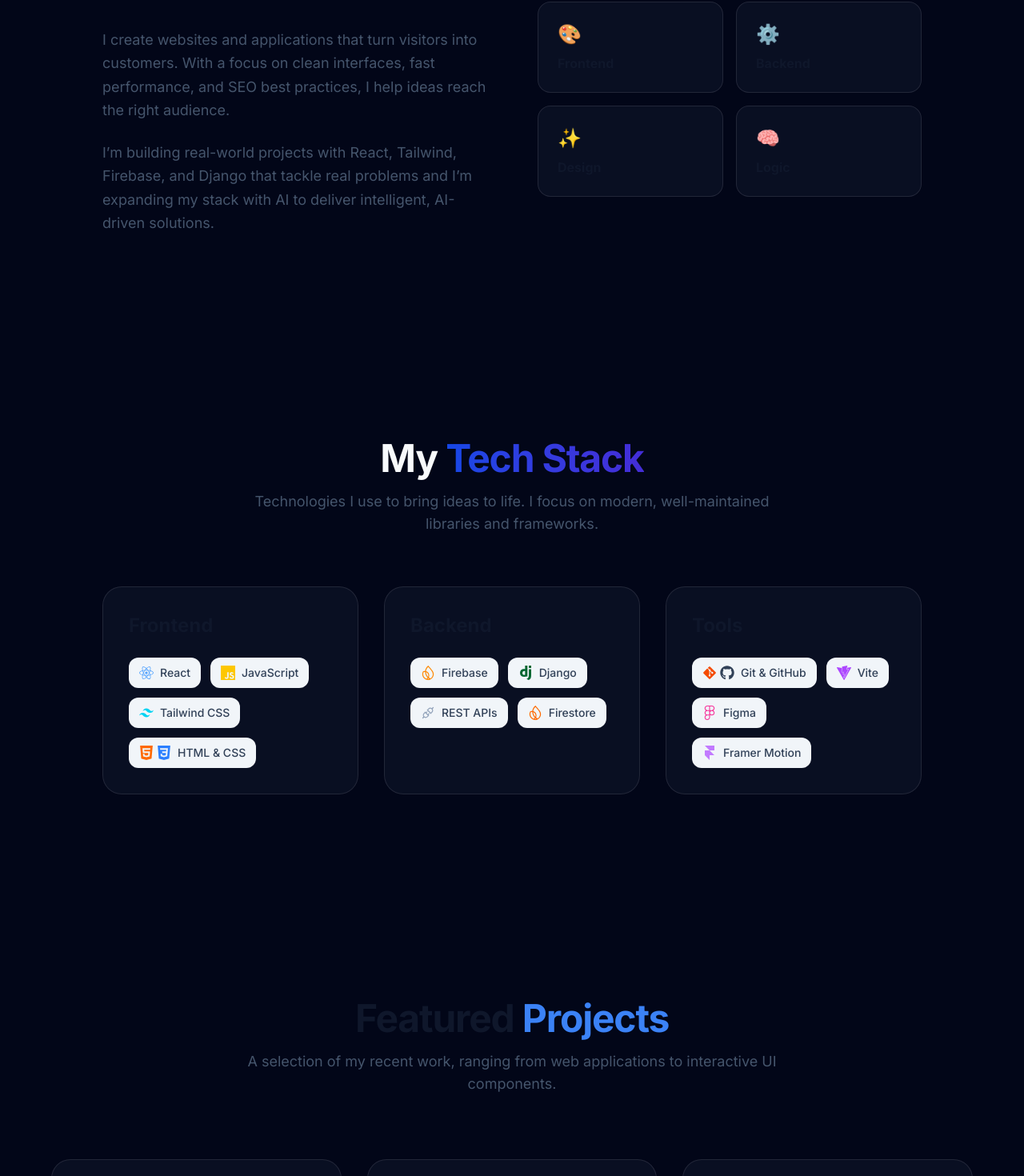
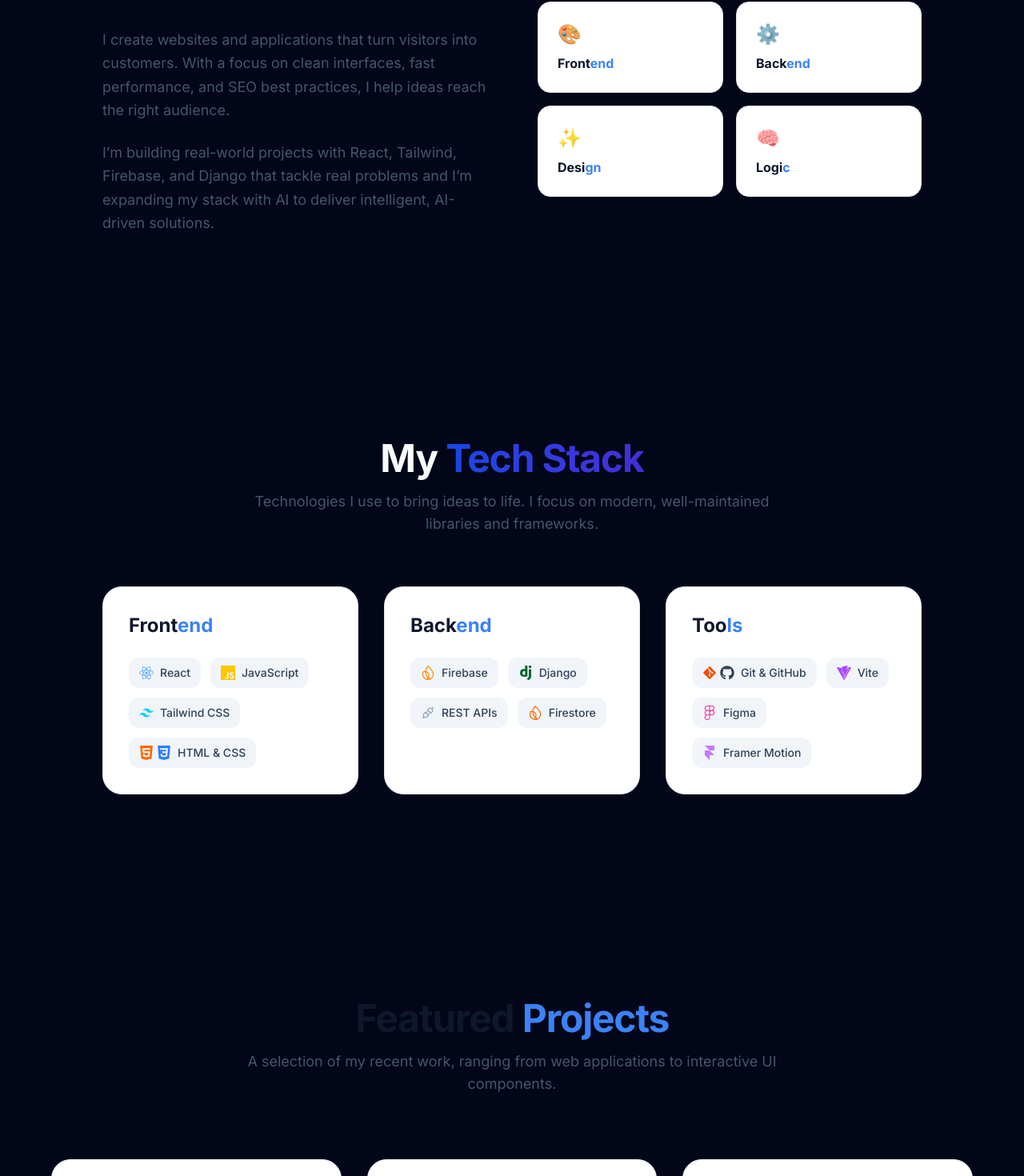
Before and after one commit to cKm-IceCold/Portfolio, a React (Vite) app: page / in a window 1280 px wide. Shown: the part 973-2443 px from the top of the page at 80% size. Built offline with nearby package versions, Linux system fonts and the light colour scheme.

Commit message:
Text color Changes 1

```diff
--- a/src/components/ProjectCard.jsx
+++ b/src/components/ProjectCard.jsx
@@ -3,18 +3,35 @@ import { FaGithub } from "react-icons/fa";
 import { FiExternalLink } from "react-icons/fi";
 
 const ProjectCard = ({ project }) => {
+  const renderTitle = (title) => {
+    const parts = title.split(" ");
+    if (parts.length > 1) {
+      return (
+        <>
+          {parts[0]} <span className="text-primary">{parts.slice(1).join(" ")}</span>
+        </>
+      );
+    }
+    const mid = Math.floor(title.length / 2);
+    return (
+      <>
+        {title.substring(0, mid)}
+        <span className="text-primary">{title.substring(mid)}</span>
+      </>
+    );
+  };
+
   return (
     <motion.div
       initial={{ opacity: 0, scale: 0.95 }}
       whileInView={{ opacity: 1, scale: 1 }}
       viewport={{ once: true }}
       transition={{ duration: 0.5 }}
-      whileHover={{ y: -5 }}
-      className="group p-1 rounded-3xl glass hover:border-primary/50 transition-all duration-300 overflow-hidden"
+      className="p-1 rounded-3xl border border-slate-200 dark:border-white/10 bg-white dark:bg-slate-900 overflow-hidden"
     >
       <div className="p-7">
-        <h3 className="text-2xl font-bold mb-3 text-slate-800 dark:text-white group-hover:text-primary transition-colors">
-          {project.title}
+        <h3 className="text-2xl font-bold mb-3 text-slate-900 dark:text-white">
+          {renderTitle(project.title)}
         </h3>
 
         <p className="text-slate-600 dark:text-slate-400 mb-6 line-clamp-3 leading-relaxed">
@@ -45,7 +62,7 @@ const ProjectCard = ({ project }) => {
             href={project.github}
             target="_blank"
             rel="noopener noreferrer"
-            className="text-sm font-bold text-slate-500 dark:text-slate-400 hover:text-slate-900 dark:hover:text-white transition-colors flex items-center gap-2"
+            className="text-sm font-bold text-slate-500 dark:text-slate-400 flex items-center gap-2"
           >
             <FaGithub className="text-lg" /> Source Code
           </a>
--- a/src/index.css
+++ b/src/index.css
@@ -1,15 +1,21 @@
 @import "tailwindcss";
 
 @theme {
-  --color-primary: #3b82f6;
+  --color-primary: #0f172a;
+  /* Blackish per user request */
   --color-secondary: #8b5cf6;
   --font-sans: "Inter", system-ui, -apple-system, sans-serif;
 }
 
 @layer base {
   body {
-    @apply font-sans antialiased transition-colors duration-300;
+    @apply font-sans antialiased;
     @apply bg-slate-50 text-slate-900;
+  }
+
+  .dark {
+    --color-primary: #3b82f6;
+    /* Blue for dark mode */
   }
 
   .dark body {
--- a/src/sections/About.jsx
+++ b/src/sections/About.jsx
@@ -33,10 +33,10 @@ const About = () => {
         {/* Highlights */}
         <div className="grid grid-cols-2 gap-4">
           {[
-            { label: "Frontend", icon: "🎨" },
-            { label: "Backend", icon: "⚙️" },
-            { label: "Design", icon: "✨" },
-            { label: "Logic", icon: "🧠" },
+            { display: <>Front<span className="text-primary">end</span></>, label: "Frontend", icon: "🎨" },
+            { display: <>Back<span className="text-primary">end</span></>, label: "Backend", icon: "⚙️" },
+            { display: <>Desi<span className="text-primary">gn</span></>, label: "Design", icon: "✨" },
+            { display: <>Logi<span className="text-primary">c</span></>, label: "Logic", icon: "🧠" },
           ].map((item, index) => (
             <motion.div
               key={item.label}
@@ -44,13 +44,13 @@ const About = () => {
               whileInView={{ opacity: 1, scale: 1 }}
               viewport={{ once: true }}
               transition={{ delay: index * 0.1, duration: 0.4 }}
-              className="p-6 rounded-2xl glass hover:border-primary/50 transition-colors group"
+              className="p-6 rounded-2xl border border-slate-200 dark:border-white/10 bg-white dark:bg-slate-900"
             >
               <div className="text-2xl mb-2 group-hover:scale-110 transition-transform">
                 {item.icon}
               </div>
               <div className="font-bold text-slate-900 dark:text-white">
-                {item.label}
+                {item.display}
               </div>
             </motion.div>
           ))}
--- a/src/sections/Skills.jsx
+++ b/src/sections/Skills.jsx
@@ -60,10 +60,12 @@ const Skills = () => {
               whileInView={{ opacity: 1, y: 0 }}
               viewport={{ once: true }}
               transition={{ delay: index * 0.1, duration: 0.5 }}
-              className="p-8 rounded-3xl glass hover:border-primary/50 transition-all duration-300 group hover:-translate-y-2"
+              className="p-8 rounded-3xl border border-slate-200 dark:border-white/10 bg-white dark:bg-slate-900"
             >
-              <h3 className="text-2xl font-bold mb-6 text-slate-900 dark:text-white group-hover:text-primary transition-colors">
-                {category}
+              <h3 className="text-2xl font-bold mb-6 text-slate-900 dark:text-white font-bold">
+                {category === "Frontend" ? <>Front<span className="text-primary">end</span></> :
+                  category === "Backend" ? <>Back<span className="text-primary">end</span></> :
+                    <>Too<span className="text-primary">ls</span></>}
               </h3>
 
               <div className="flex flex-wrap gap-3">
```
